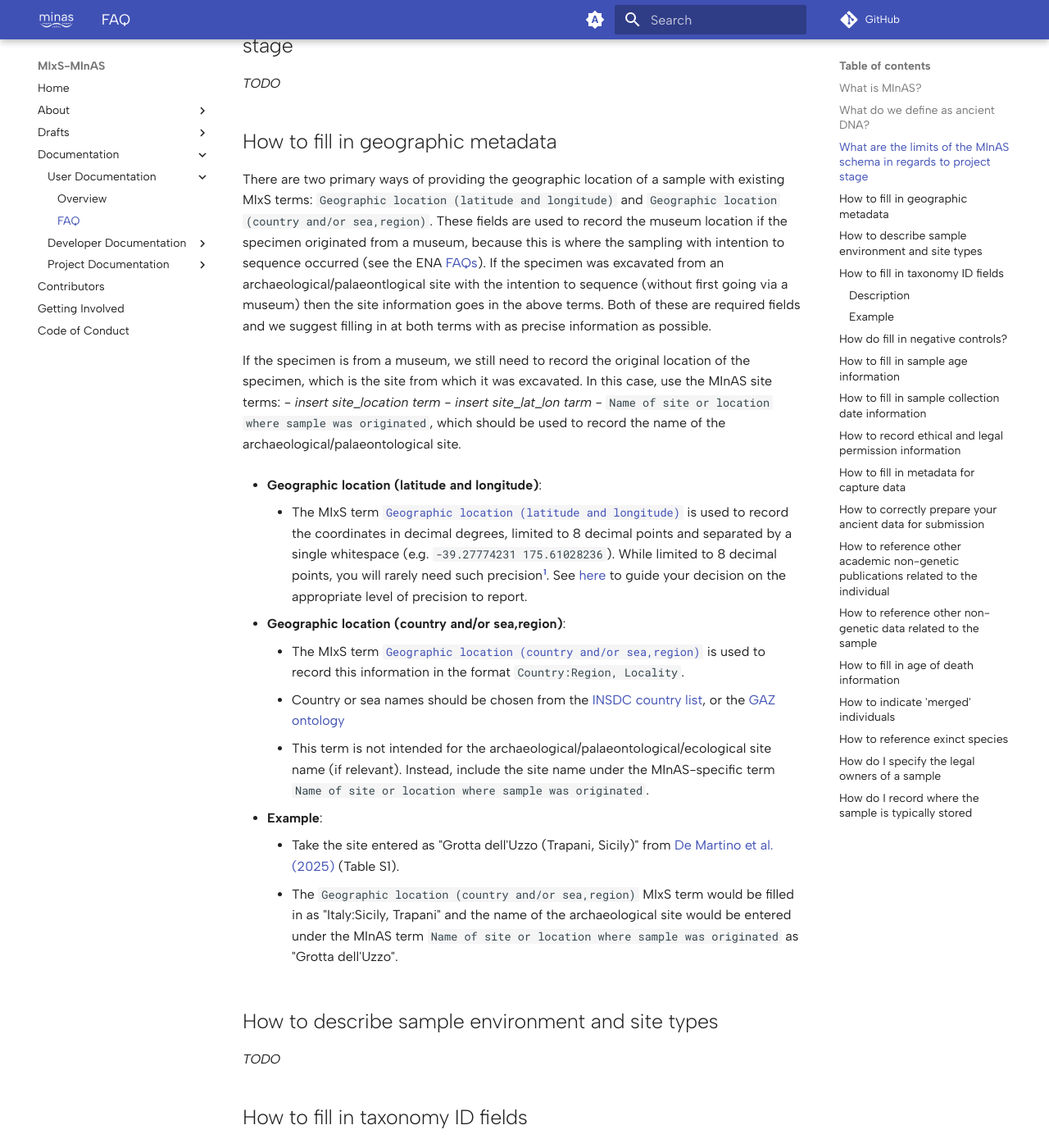
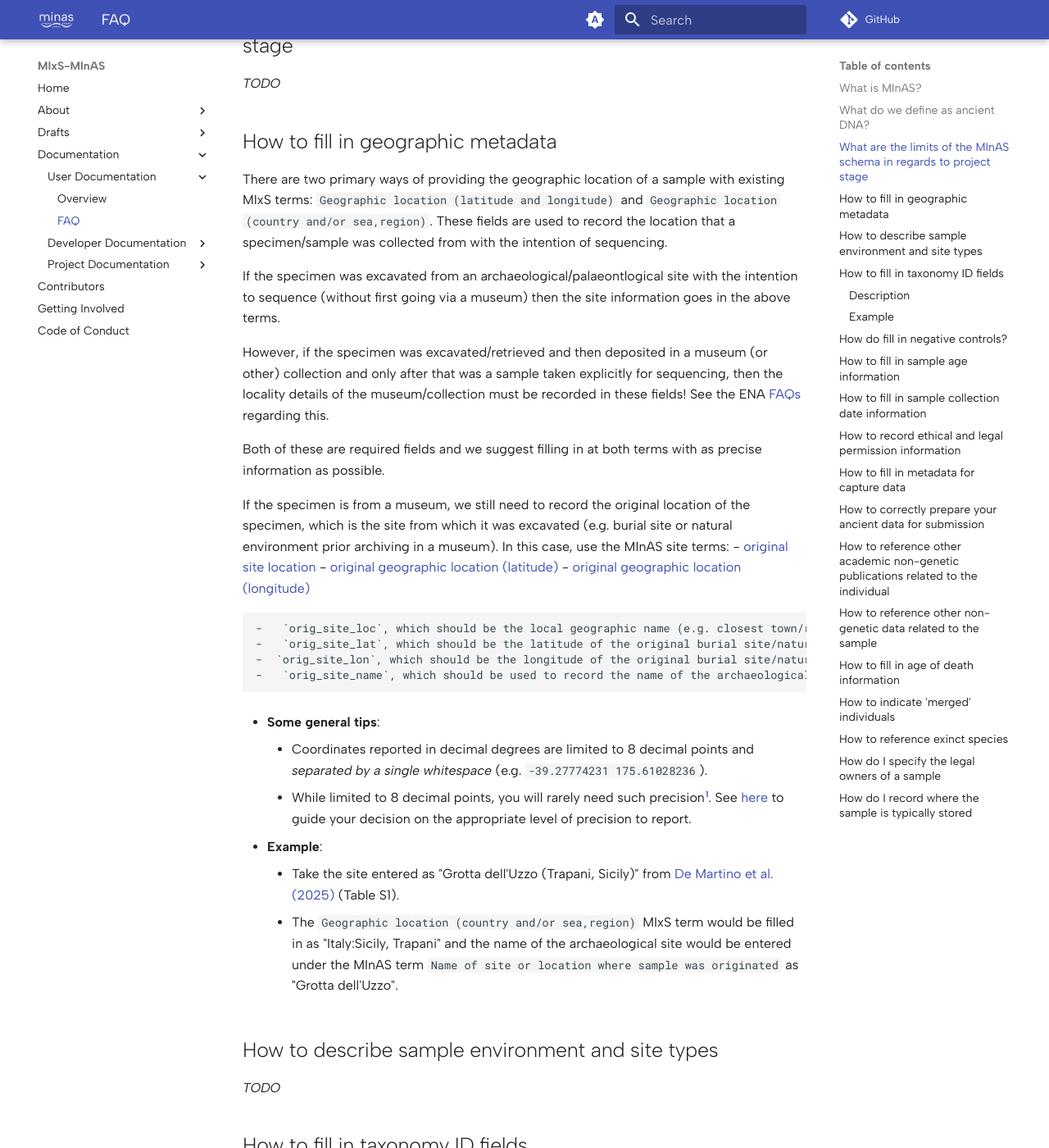
Before and after one commit to MIxS-MInAS/MIxS-MInAS.github.io, an MkDocs documentation site: the page built from docs/documentation/user-documentation/faq.md, in a window 1280 px wide and 1400 px high, scrolled down 671 px. Shown: the whole window at 82% size. Built offline with MkDocs 1.6.1 and Material for MkDocs 9.7.7, drawn with Linux system fonts in a browser that asks for light colours; comment, search, counter and statistics services are not loaded; some of the changed text lies outside the part shown.

Commit message:
Apply suggestions from code review
Co-authored-by: James A. Fellows Yates <jfy133@gmail.com>
Co-authored-by: Deon de Jager <dejager4@gmail.com>

```diff
--- a/docs/documentation/user-documentation/faq.md
+++ b/docs/documentation/user-documentation/faq.md
@@ -23,27 +23,35 @@ _TODO_
 _TODO_
 
 ## How to fill in geographic metadata
+
 There are two primary ways of providing the geographic location of a sample with existing MIxS terms: `Geographic location (latitude and longitude)` and `Geographic location (country and/or sea,region)`.
-These fields are used to record the museum location if the specimen originated from a museum, because this is where the sampling with intention to sequence occurred (see the ENA [FAQs](https://ena-docs.readthedocs.io/en/latest/faq/spatiotemporal-metadata.html#i-have-an-ancient-dna-sample-how-do-i-provide-the-spatiotemporal-information-for-my-sample-which-location-and-date-should-be-reported)).
+These fields are used to record the location that a specimen/sample was collected from with the intention of sequencing.
+
 If the specimen was excavated from an archaeological/palaeontlogical site with the intention to sequence (without first going via a museum) then the site information goes in the above terms.
+
+However, if the specimen was excavated/retrieved and then deposited in a museum (or other) collection and only after that was a sample taken explicitly for sequencing, then the locality details of the museum/collection must be recorded in these fields! See the ENA [FAQs](https://ena-docs.readthedocs.io/en/latest/faq/spatiotemporal-metadata.html#i-have-an-ancient-dna-sample-how-do-i-provide-the-spatiotemporal-information-for-my-sample-which-location-and-date-should-be-reported) regarding this.
+
 Both of these are required fields and we suggest filling in at both terms with as precise information as possible.
 
-If the specimen is from a museum, we still need to record the original location of the specimen, which is the site from which it was excavated.
+If the specimen is from a museum, we still need to record the original location of the specimen, which is the site from which it was excavated (e.g. burial site or natural environment prior archiving in a museum).
 In this case, use the MInAS site terms:
-    -    _insert site_location term_
-    -    _insert site_lat_lon tarm_
-    -    `Name of site or location where sample was originated`, which should be used to record the name of the archaeological/palaeontological site.
+    -    [original site location](https://genomicsstandardsconsortium.github.io/mixs/0001357/)
+    - [original geographic location (latitude)](https://genomicsstandardsconsortium.github.io/mixs/0001358/)
+    - [original geographic location (longitude)](https://genomicsstandardsconsortium.github.io/mixs/0001359/)
 
--   **Geographic location (latitude and longitude)**:
-    -  The MIxS term [`Geographic location (latitude and longitude)`](https://genomicsstandardsconsortium.github.io/mixs/0000009/) is used to record the coordinates in decimal degrees, limited to 8 decimal points and separated by a single whitespace (e.g. `-39.27774231 175.61028236`). While limited to 8 decimal points, you will rarely need such precision[^1]. See [here](https://en.wikipedia.org/wiki/Decimal_degrees) to guide your decision on the appropriate level of precision to report.
+    -   `orig_site_loc`, which should be the local geographic name (e.g. closest town/region/named area on a map)
+    -   `orig_site_lat`, which should be the latitude of the original burial site/natural environment
+    -  `orig_site_lon`, which should be the longitude of the original burial site/natural environment
+    -   `orig_site_name`, which should be used to record the name of the archaeological/palaeontological site.
+
+-   **Some general tips**:
+    -  Coordinates reported in decimal degrees are limited to 8 decimal points and _separated by a single whitespace_ (e.g. `-39.27774231 175.61028236`).
+    - While limited to 8 decimal points, you will rarely need such precision[^1]. See [here](https://en.wikipedia.org/wiki/Decimal_degrees) to guide your decision on the appropriate level of precision to report.
 
 [^1]: Unless you've extracted DNA from a [specific grain of sand](https://xkcd.com/2170/)
     -  If a site is protected or its location information is sensitive, record the geographic location to the finest level possible without compromising the site's location. For example, using the coordinates of a nearby town or landmark with reduced precision of the coordinates: `-39.2 175.5`.
 
--   **Geographic location (country and/or sea,region)**:
-    -   The MIxS term [`Geographic location (country and/or sea,region)`](https://genomicsstandardsconsortium.github.io/mixs/0000010/) is used to record this information in the format `Country:Region, Locality`.
-    -   Country or sea names should be chosen from the [INSDC country list](http://insdc.org/country.html), or the [GAZ ontology](http://purl.bioontology.org/ontology/GAZ)
-    -   This term is not intended for the archaeological/palaeontological/ecological site name (if relevant). Instead, include the site name under the MInAS-specific term `Name of site or location where sample was originated`.
+    -   This term is not intended for the archaeological/palaeontological/ecological site name (if relevant). Instead, include the site name under the MInAS-specific term `Name of site or location where sample was originated`, see [here](https://genomicsstandardsconsortium.github.io/mixs/0001356/).
 
 -   **Example**:
     - Take the site entered as "Grotta dell'Uzzo (Trapani, Sicily)" from [De Martino et al. (2025)](https://doi.org/10.1126/science.adt2642) (Table S1).
```
